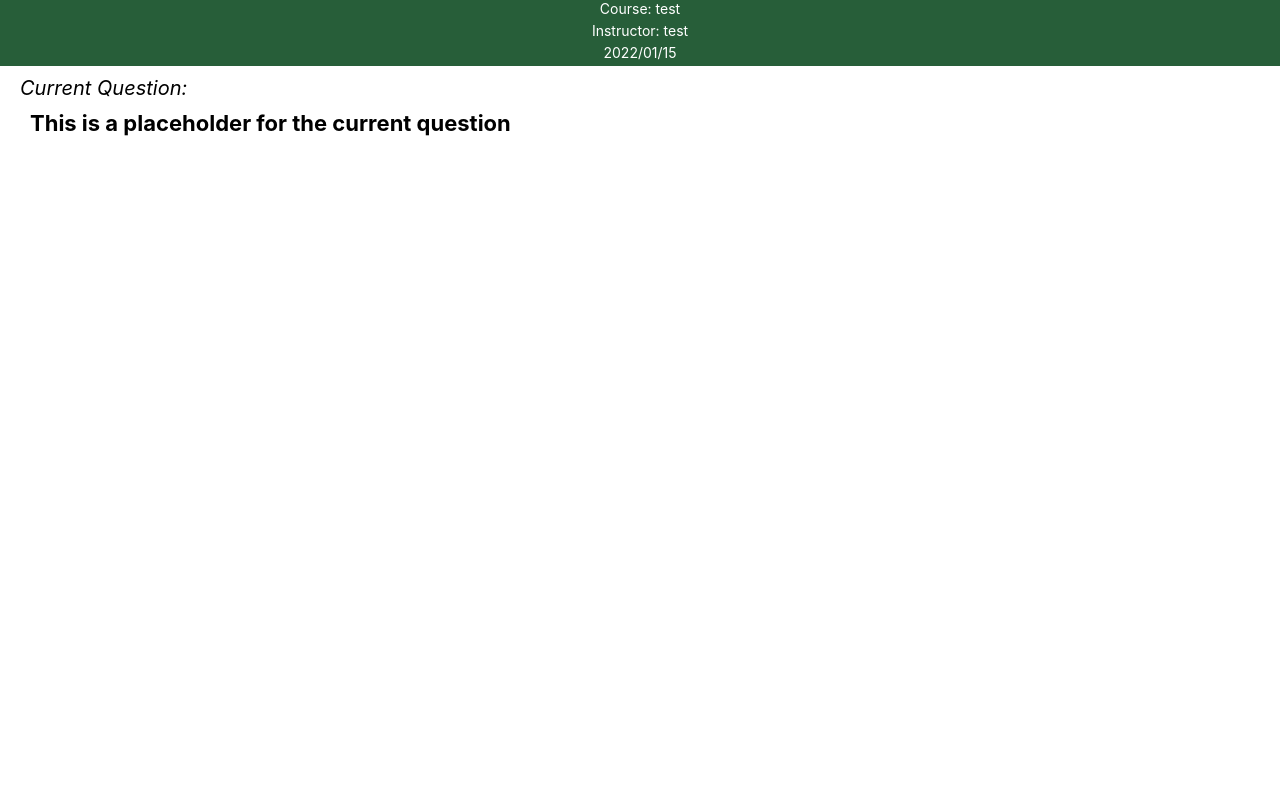
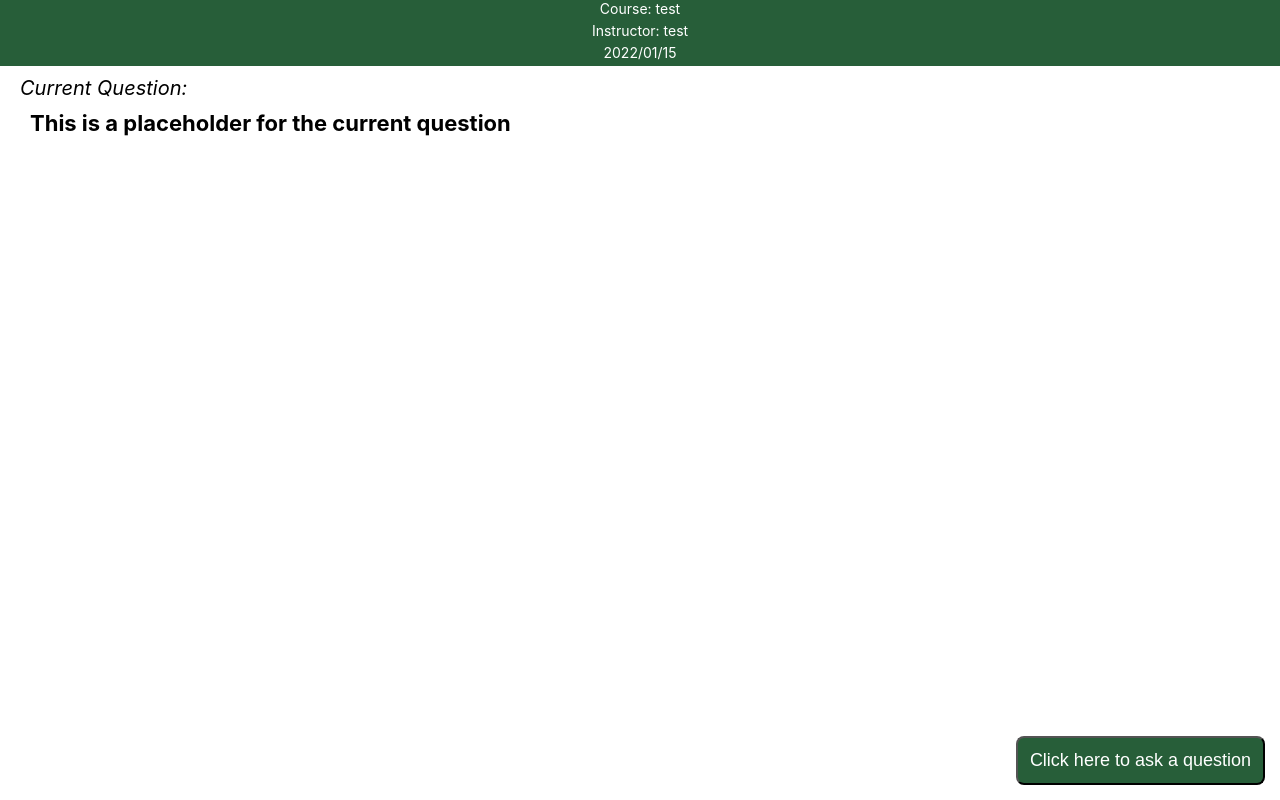
Before and after one commit to nguyen-thanh05/sudo-hackers-HackEd2022, a React (Create React App) app in the folder client/: page /student in a window 1280 px wide. Built offline with nearby package versions, Linux system fonts and the light colour scheme.

Commit message:
Add button handling for "Ask Question" button

```diff
--- a/client/src/student.js
+++ b/client/src/student.js
@@ -1,5 +1,6 @@
 import React, { Component } from "react";
-import { Button, Container } from "rsuite";
+import { Button, Container, Form, Modal } from "rsuite";
+
 
 class student extends Component {
 	constructor(props) {
@@ -8,9 +9,17 @@ class student extends Component {
 			course: "test",
             instructor: "test",
             date: this.getCurrentDate(),
-            currentQuestion: this.getCurrentQuestion()
+            currentQuestion: this.getCurrentQuestion(),
+            showForm: false,
+            showAskButton: true
+
 		};
+
+        this.handleAskQuestionButtonClick =  this.handleAskQuestionButtonClick.bind(this);
+        this.handleClose = this.handleClose.bind(this);
 	}
+
+
     getCurrentQuestion() {
         return 'This is a placeholder for the current question'
     }
@@ -22,6 +31,15 @@ class student extends Component {
         let year = newDate.getFullYear();
 
         return `${year}${separator}${month<10?`0${month}`:`${month}`}${separator}${date}`
+    }
+
+    handleAskQuestionButtonClick() {
+        this.setState({showForm: true});
+        this.setState({showAskButton: false});
+    }
+    handleClose() {
+        this.setState({showForm: false});
+        this.setState({showAskButton: true});
     }
 
 	render() {
@@ -55,6 +73,7 @@ class student extends Component {
                         {this.state.date}
                     </div>
                 </Container>
+                <Container fixed>
                     <div style = {{
                         paddingLeft:20,
                         paddingTop:10,
@@ -74,6 +93,59 @@ class student extends Component {
                     }}>
                         {this.state.currentQuestion}
                     </div>
+                </Container>
+                <Button
+                    onClick = {this.handleAskQuestionButtonClick}
+                    open = {this.state.showAskButton}
+                    style = {
+                        this.state.showAskButton ? {
+                            position: "fixed",
+                            right: 15,
+                            bottom: 15,
+                            borderRadius: "8px",
+                            backgroundColor: "rgb(39, 94, 57)",
+                            color: "white",
+                            fontSize: "18px",
+                            padding: "12px"
+                        } : {display: 'none'}
+                    }
+                >
+                    Click here to ask a question
+                </Button>
+
+
+                <Modal full open={this.state.showForm} onClose={this.handleClose} style = {{position: "fixed", bottom: 15}}>
+                    <Modal.Body>
+                        <p>test</p>
+                    </Modal.Body>
+
+                    <Modal.Footer style = {{position: "fixed", bottom: 15, right: 15}}>
+                        <Button onClick={this.handleClose} appearance="primary" style = {
+                                {
+                                    borderRadius: "8px",
+                                    backgroundColor: "rgb(39, 94, 57)",
+                                    color: "white",
+                                    fontSize: "16px",
+                                    padding: "10px",
+                                    marginRight:"5px"
+                                }
+                            }>
+                            Post
+                        </Button>
+                        <Button onClick={this.handleClose} appearance="subtle" style = {
+                                {
+                                    borderRadius: "8px",
+                                    backgroundColor: "rgb(39, 94, 57)",
+                                    color: "white",
+                                    fontSize: "16px",
+                                    padding: "10px"
+                                }
+                            }>
+                            Cancel
+                        </Button>
+                    </Modal.Footer>
+                </Modal>
+
 			</div>
 
 		);
```
Lines whose indentation alone changed are shown as unchanged.
